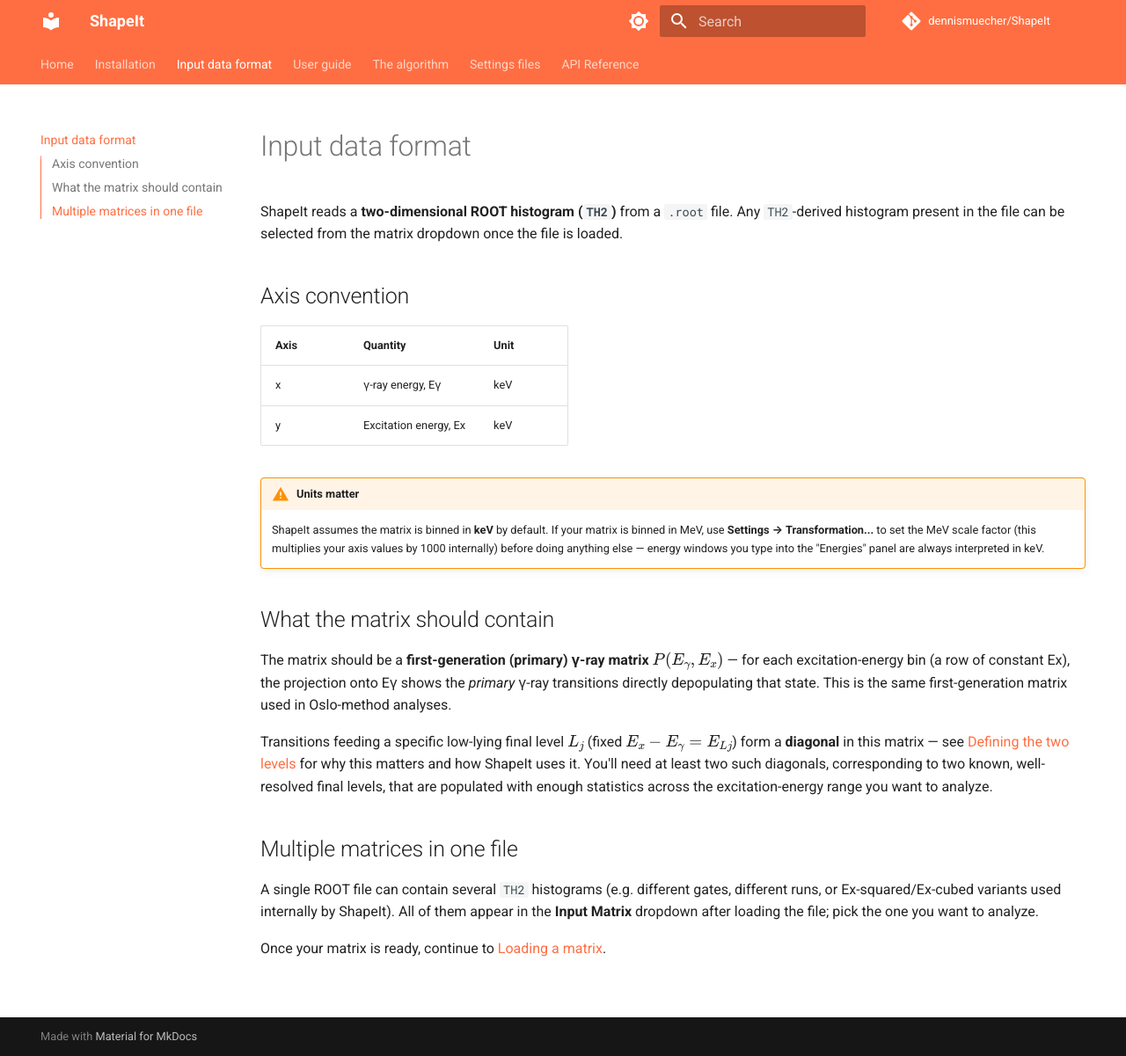
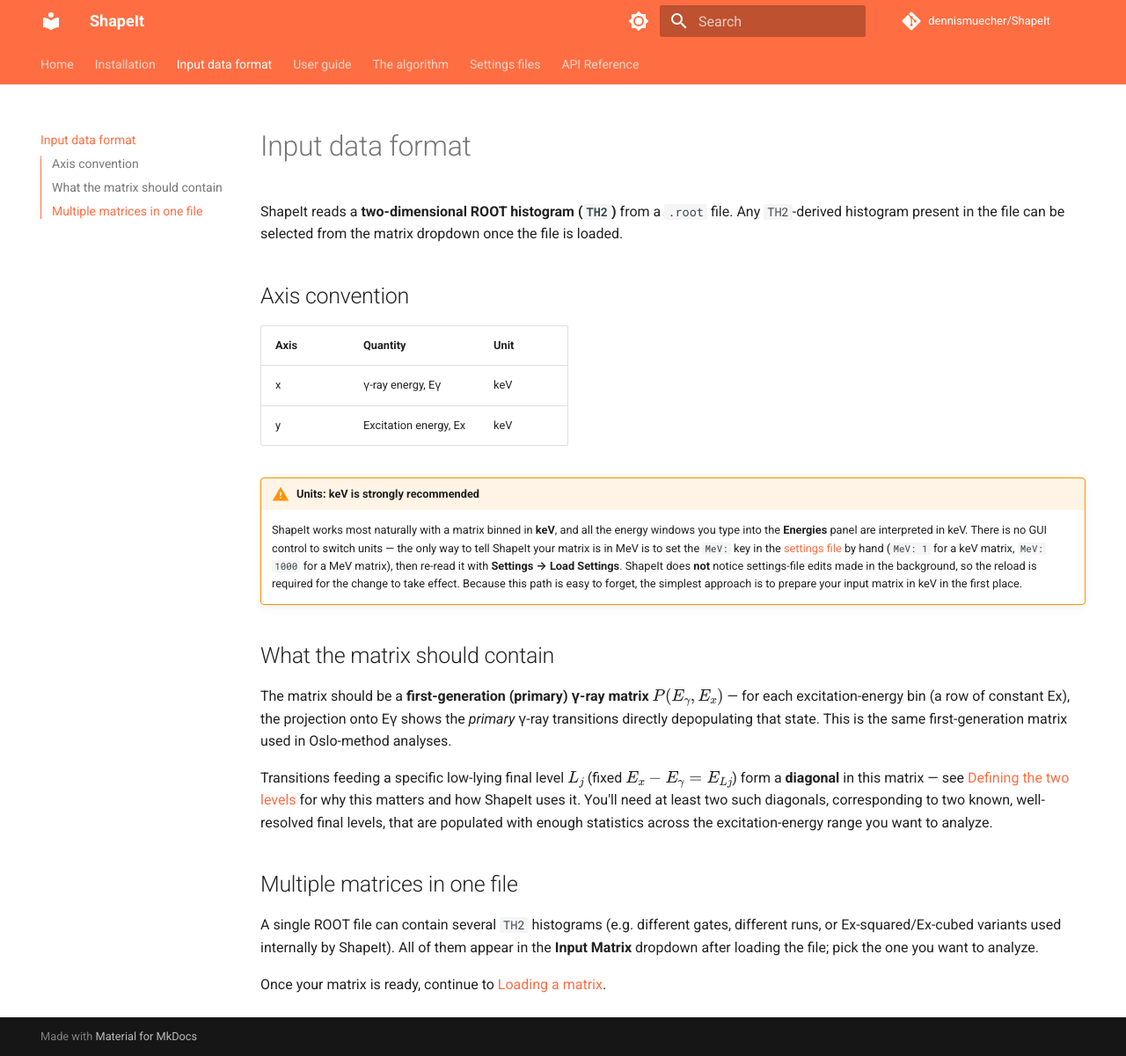
Before and after one commit to dennismuecher/ShapeIt, an MkDocs documentation site: the page built from docs/data-format.md, in a window 1280 px wide and 1201 px high. Shown: the whole window at 88% size. Built offline with MkDocs 1.6.1 and Material for MkDocs 9.7.7, drawn with Linux system fonts in a browser that asks for light colours; comment, search, counter and statistics services are not loaded.

Commit message:
Fix MeV/keV unit instructions (settings-file only, requires reload)

```diff
--- a/docs/data-format.md
+++ b/docs/data-format.md
@@ -11,12 +11,18 @@ the matrix dropdown once the file is loaded.
 | x | γ-ray energy, Eγ | keV |
 | y | Excitation energy, Ex | keV |
 
-!!! warning "Units matter"
-    ShapeIt assumes the matrix is binned in **keV** by default. If your
-    matrix is binned in MeV, use **Settings → Transformation...** to set the
-    MeV scale factor (this multiplies your axis values by 1000 internally)
-    before doing anything else — energy windows you type into the "Energies"
-    panel are always interpreted in keV.
+!!! warning "Units: keV is strongly recommended"
+    ShapeIt works most naturally with a matrix binned in **keV**, and all the
+    energy windows you type into the **Energies** panel are interpreted in
+    keV. There is no GUI control to switch units — the only way to tell
+    ShapeIt your matrix is in MeV is to set the `MeV:` key in the
+    [settings file](settings-files.md#file-format) by hand
+    (`MeV: 1` for a keV matrix, `MeV: 1000` for a MeV matrix), then re-read
+    it with **Settings → Load Settings**. ShapeIt does **not** notice
+    settings-file edits made in the background, so the reload is required for
+    the change to take effect. Because this path is easy to forget, the
+    simplest approach is to prepare your input matrix in keV in the first
+    place.
 
 ## What the matrix should contain
 
```
Also changed, not shown: docs/settings-files.md (+9 -1 lines).
